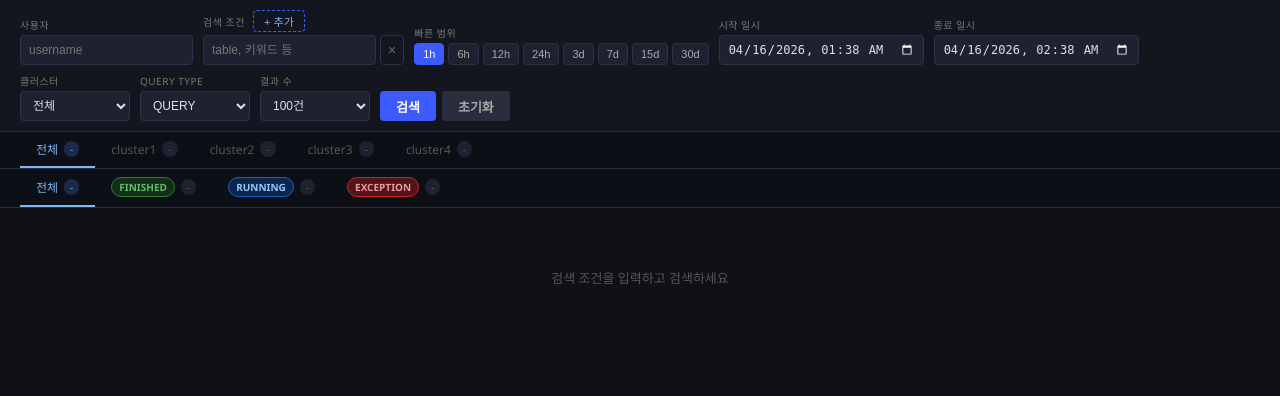
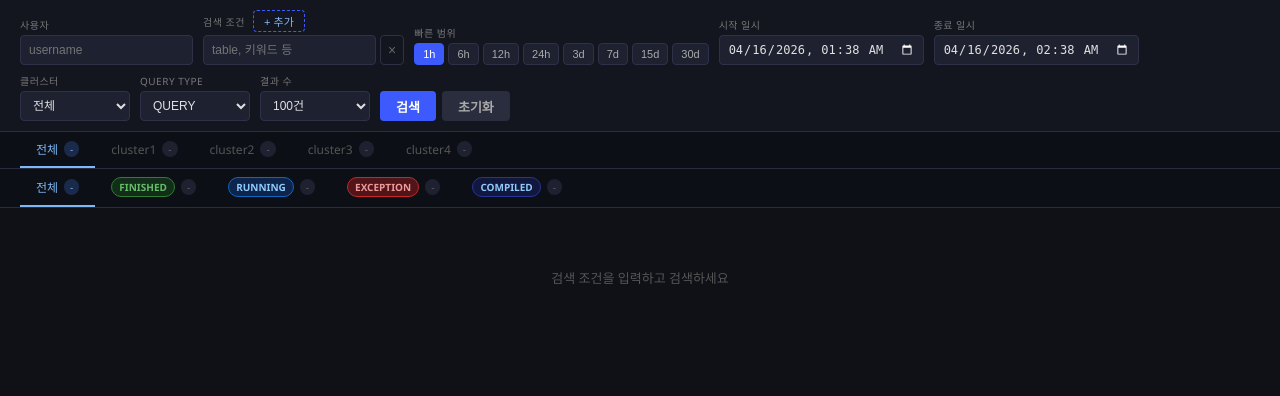
Before and after one commit to Joonhong-Park/query_explorer, a FastAPI app: page / in a window 1280 px wide. Shown: the part 41-437 px from the top of the page. Run offline with FastAPI, Linux system fonts and the light colour scheme.

Commit message:
feat: add COMPILED state tab
Co-Authored-By: Claude Sonnet 4.6 <noreply@anthropic.com>

```diff
--- a/templates/index.html
+++ b/templates/index.html
@@ -150,6 +150,7 @@
   .s-EXCEPTION { background: #b71c1c66; color: #ef9a9a; border: 1px solid #c62828; }
   .s-RUNNING   { background: #0d47a166; color: #90caf9; border: 1px solid #1565c0; }
   .s-QUEUED    { background: #e65100aa; color: #ffcc02; border: 1px solid #e65100; }
+  .s-COMPILED  { background: #1a237e66; color: #90caf9; border: 1px solid #283593; }
 
   /* ── SQL / 에러 펼침 행 ── */
   tr.detail-row td { background: #0d0f16; padding: 0; border-bottom: 2px solid #2a2d3e; }
@@ -269,6 +270,9 @@
   </div>
   <div class="cluster-tab" data-state="EXCEPTION" onclick="selectStateTab(this)">
     <span class="s s-EXCEPTION">EXCEPTION</span> <span class="tab-count" id="stab-count-EXCEPTION">-</span>
+  </div>
+  <div class="cluster-tab" data-state="COMPILED" onclick="selectStateTab(this)">
+    <span class="s s-COMPILED">COMPILED</span> <span class="tab-count" id="stab-count-COMPILED">-</span>
   </div>
 </div>
 
@@ -410,7 +414,7 @@ function updateTabCounts() {
     const el = document.getElementById(`tab-count-${c}`);
     if (el) el.textContent = clusterCounts[c] || 0;
   });
-  ['FINISHED', 'RUNNING', 'EXCEPTION'].forEach(s => {
+  ['FINISHED', 'RUNNING', 'EXCEPTION', 'COMPILED'].forEach(s => {
     const el = document.getElementById(`stab-count-${s}`);
     if (el) el.textContent = stateCounts[s] || 0;
   });
```
